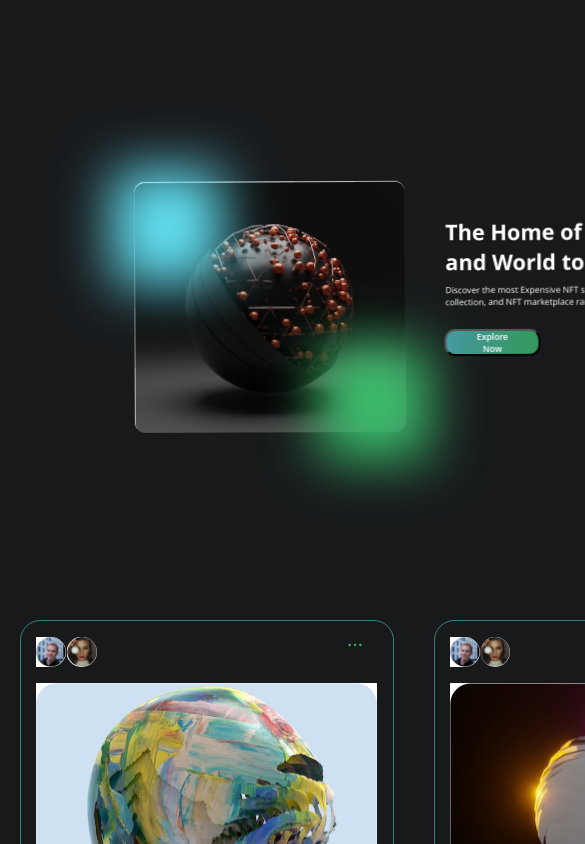
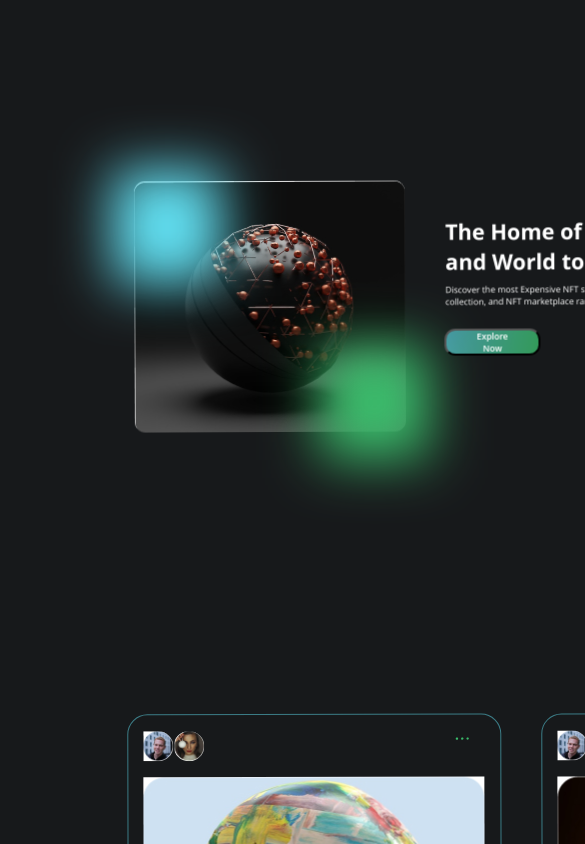
Before and after one commit to olaniyan-spec/nft-app, a React (Create React App) app: page / in a window 390 px wide. Shown: the top 844 px of the page, 585 px wide, since content can reach past the window. Built offline with nearby package versions, Linux system fonts and the light colour scheme.

Commit message:
responsiveness

```diff
--- a/src/Pages/Home.css
+++ b/src/Pages/Home.css
@@ -1,15 +1,4 @@
 
-@media screen and (max-width: 694px){
-    .header-container{
-position: absolute;
-width: 694px;
-height: 1010.64px;
-left: 106.81px;
-top: 94.08px;
-
-transform: rotate(-0.12deg);
-    }
-}
 .header-image{
 position: absolute;
 width: 506.8px;
--- a/src/index.css
+++ b/src/index.css
@@ -10,3 +10,13 @@ body{
     height: 1889.36px;
     background: #17191B;
 }
+@media screen and (max-width: 694px){
+    body{
+        width: 90%;
+position: absolute;
+max-width: 694px;
+height: 1010.64px;
+left: 106.81px;
+top: 94.08px;
+transform: rotate(-0.12deg);
+    }}
```
